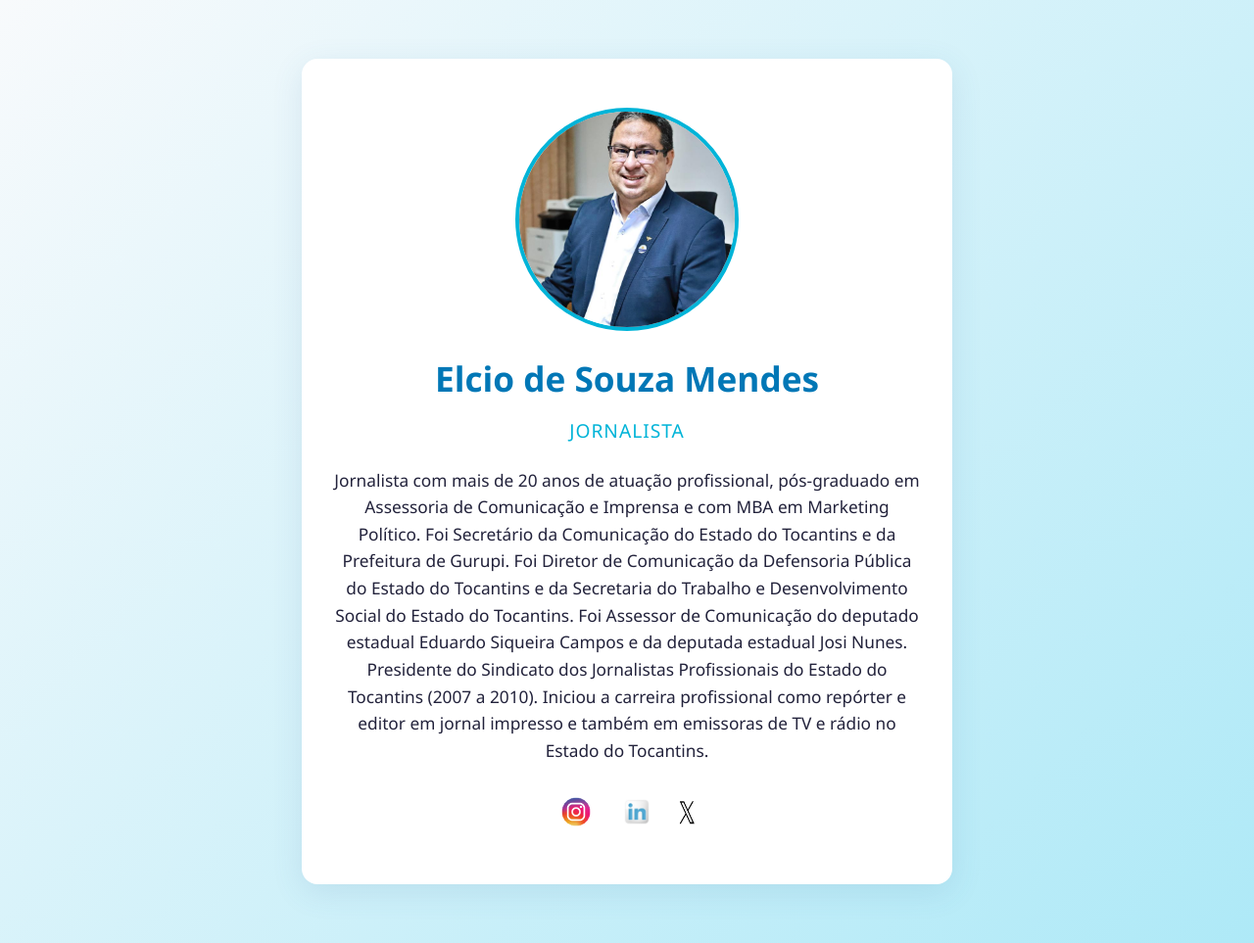
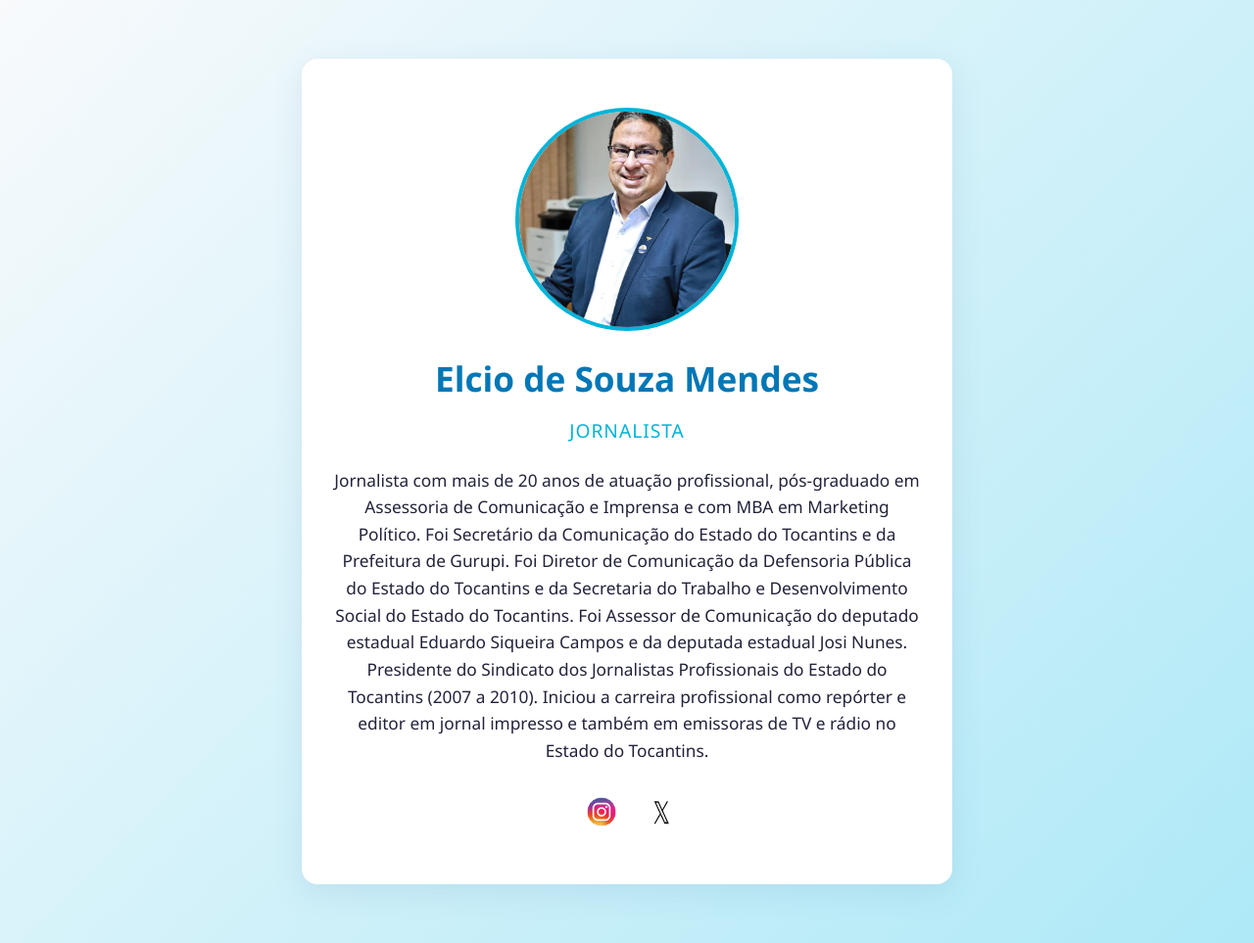
Before and after one commit to GabrielGGC18/testes-e-aprendizados-V2, a plain HTML site: page index.html in a window 1280 px wide. Shown: the whole page at 98% size. Drawn offline with Linux system fonts and the light colour scheme.

Commit message:
Update index.html

```diff
--- a/index.html
+++ b/index.html
@@ -118,9 +118,7 @@
                 <a href="https://www.instagram.com/elciomendes/" title="Instagram" target="_blank">
                     <img src="img/Logo do instagram.png" alt="Instagram" style="width:48px; height:48px; vertical-align:middle;">
                 </a>
-                <a href="https://www.linkedin.com/" title="LinkedIn" target="_blank">
-                    <img src="img/linkedin.png" alt="LinkedIn" style="width:28px; height:28px; vertical-align:middle;">
-                </a>
+
                 <a href="https://twitter.com/" target="_blank" title="Twitter">
                     <img src="img/Twitter-X-Logo-PNG-fotor-bg-remover-20250717144929.png" alt="twitter" style="width:28px; height:28px; vertical-align:middle;">
                 </a>
```
